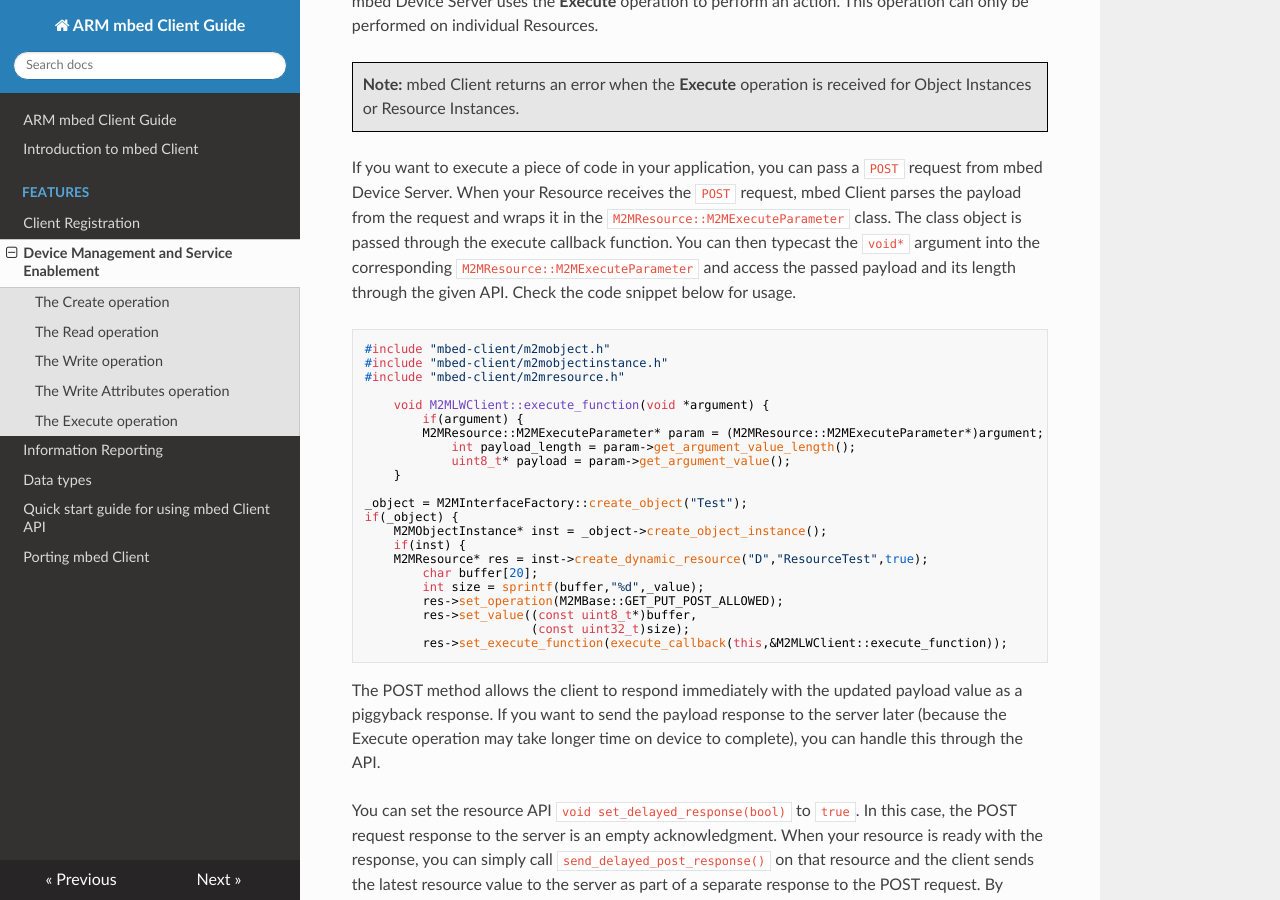
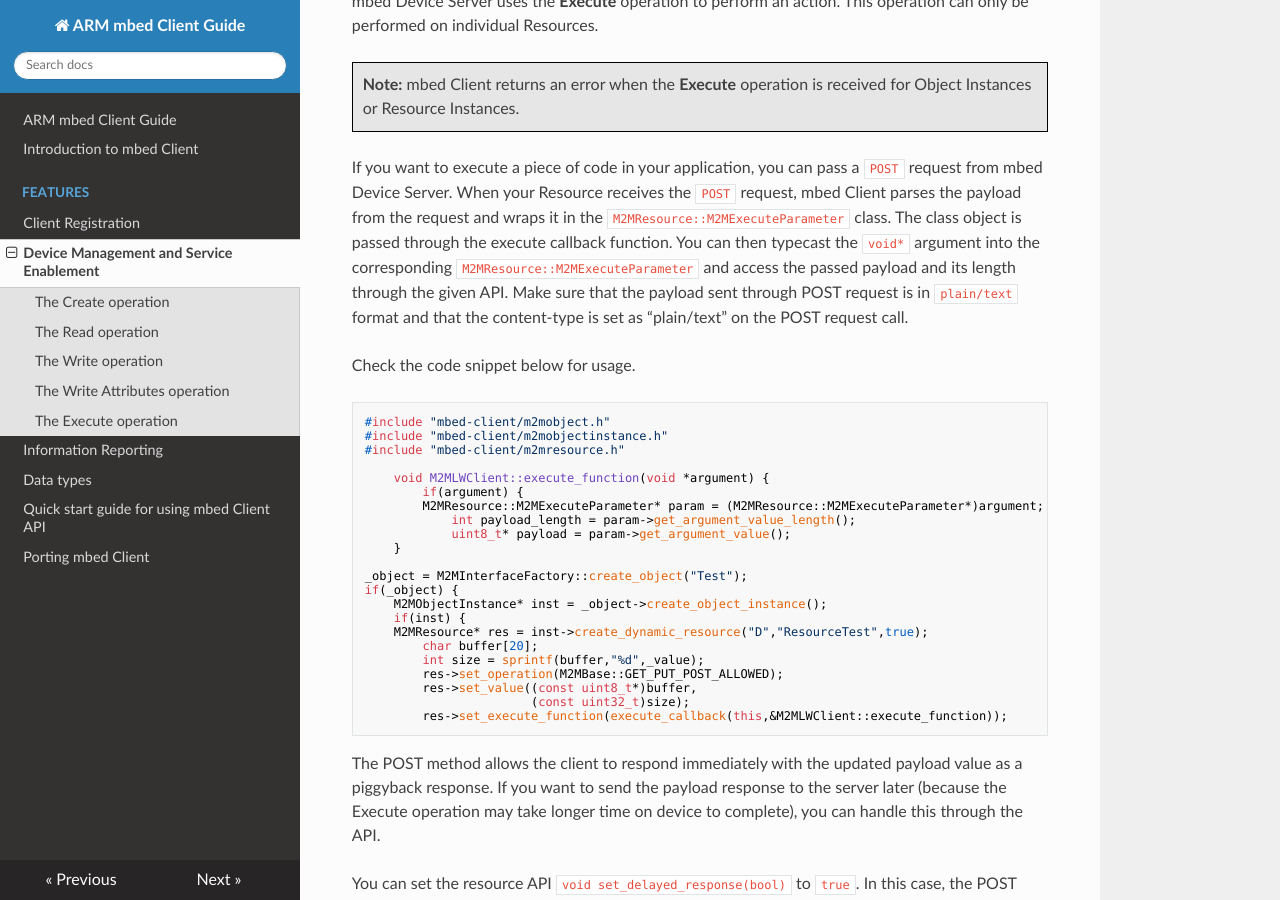
Before and after one commit to ARMmbed/mbed-client, an MkDocs documentation site: the page built from docs/dev_man_serv_enable.md, in a window 1280 px wide and 900 px high, scrolled down 2405 px. Built offline with MkDocs 1.6.1, drawn with Linux system fonts in a browser that asks for light colours; nearby versions of some CDN libraries; old or Windows-style settings are respelled for this version of MkDocs.

Commit message:
remark on plain/text format and content-type added

````diff
--- a/docs/dev_man_serv_enable.md
+++ b/docs/dev_man_serv_enable.md
@@ -97,7 +97,9 @@ mbed Device Server uses the **Execute** operation to perform an action. This ope
 
 If you want to execute a piece of code in your application, you can pass a `POST` request from mbed Device Server.
 When your Resource receives the `POST` request, mbed Client parses the payload from the request and wraps it in the `M2MResource::M2MExecuteParameter` class. The class object is passed through the execute callback function.
-You can then typecast the `void*` argument into the corresponding `M2MResource::M2MExecuteParameter` and access the passed payload and its length through the given API. Check the code snippet below for usage.
+You can then typecast the `void*` argument into the corresponding `M2MResource::M2MExecuteParameter` and access the passed payload and its length through the given API. Make sure that the payload sent through POST request is in `plain/text` format and that the content-type is set as “plain/text” on the POST request call.
+
+Check the code snippet below for usage.
 
 ```
 #include "mbed-client/m2mobject.h"
````
